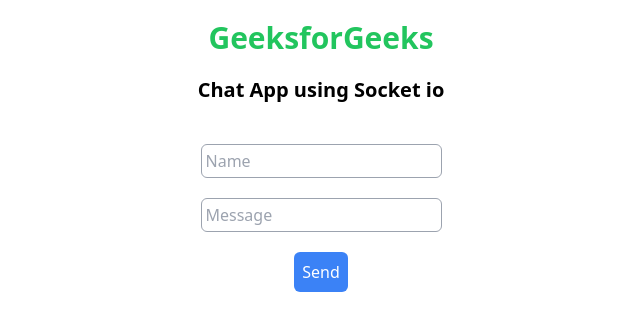
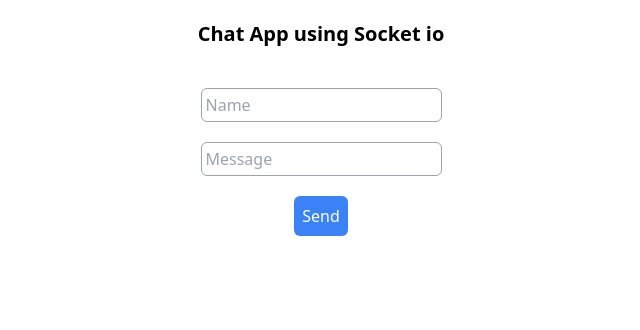
Before and after one commit to amirasalah98/Chat-App, a website: page index.html in a window 1280 px wide. Shown: the whole page, without its empty margins (319-959 px from the left). Drawn offline with nearby package versions, Linux system fonts and the light colour scheme; no server answers.

Commit message:
Update index.html

```diff
--- a/index.html
+++ b/index.html
@@ -1,14 +1,10 @@
 <html>
 <head>
-    <title>Chat app using Socket IO and Node JS</title>
+    <title>Chat app</title>
     <script src="https://cdn.tailwindcss.com/3.4.16"></script>
 </head>
 
 <body>
-    <h1 class="font-bold text-green-500
-               text-3xl text-center mt-5">
-          GeeksforGeeks
-      </h1>
     <div>
         <h2 class="font-semibold text-xl
                    text-center mt-5"
```
